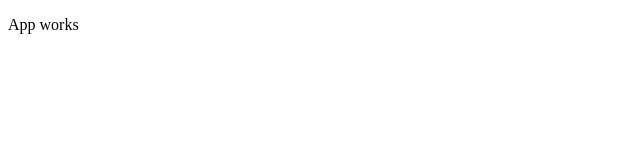
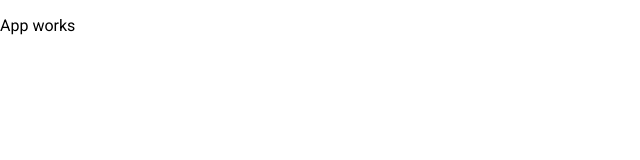
Before and after one commit to MarcioAndre3767/bookssystem-front, an Angular app: page / in a window 1280 px wide. Shown: the top 160 px of the page, without its empty margins (0-640 px from the left). Built offline with nearby package versions, Linux system fonts and the light colour scheme.

Commit message:
angular material instalado no projeto

```diff
--- a/angular.json
+++ b/angular.json
@@ -54,6 +54,7 @@
               "src/assets"
             ],
             "styles": [
+              "./node_modules/@angular/material/prebuilt-themes/indigo-pink.css",
               "src/styles.css"
             ],
             "scripts": []
--- a/package.json
+++ b/package.json
@@ -9,10 +9,12 @@
   "private": true,
   "dependencies": {
     "@angular/animations": "~11.2.10",
+    "@angular/cdk": "^11.2.12",
     "@angular/common": "~11.2.10",
     "@angular/compiler": "~11.2.10",
     "@angular/core": "~11.2.10",
     "@angular/forms": "~11.2.10",
+    "@angular/material": "^11.2.12",
     "@angular/platform-browser": "~11.2.10",
     "@angular/platform-browser-dynamic": "~11.2.10",
     "@angular/router": "~11.2.10",
--- a/src/app/app.module.ts
+++ b/src/app/app.module.ts
@@ -3,6 +3,7 @@ import { BrowserModule } from '@angular/platform-browser';
 
 import { AppRoutingModule } from './app-routing.module';
 import { AppComponent } from './app.component';
+import { BrowserAnimationsModule } from '@angular/platform-browser/animations';
 
 @NgModule({
   declarations: [
@@ -10,7 +11,8 @@ import { AppComponent } from './app.component';
   ],
   imports: [
     BrowserModule,
-    AppRoutingModule
+    AppRoutingModule,
+    BrowserAnimationsModule
   ],
   providers: [],
   bootstrap: [AppComponent]
--- a/src/index.html
+++ b/src/index.html
@@ -6,6 +6,9 @@
   <base href="/">
   <meta name="viewport" content="width=device-width, initial-scale=1">
   <link rel="icon" type="image/x-icon" href="favicon.ico">
+  <link rel="preconnect" href="https://fonts.gstatic.com">
+  <link href="https://fonts.googleapis.com/css2?family=Roboto:wght@300;400;500&display=swap" rel="stylesheet">
+  <link href="https://fonts.googleapis.com/icon?family=Material+Icons" rel="stylesheet">
 </head>
 <body>
   <app-root></app-root>
--- a/src/styles.css
+++ b/src/styles.css
@@ -1 +1,4 @@
 /* You can add global styles to this file, and also import other style files */
+
+html, body { height: 100%; }
+body { margin: 0; font-family: Roboto, "Helvetica Neue", sans-serif; }
```
Also changed, not shown: 1 other file (tests, documents, lock files or other folders).
